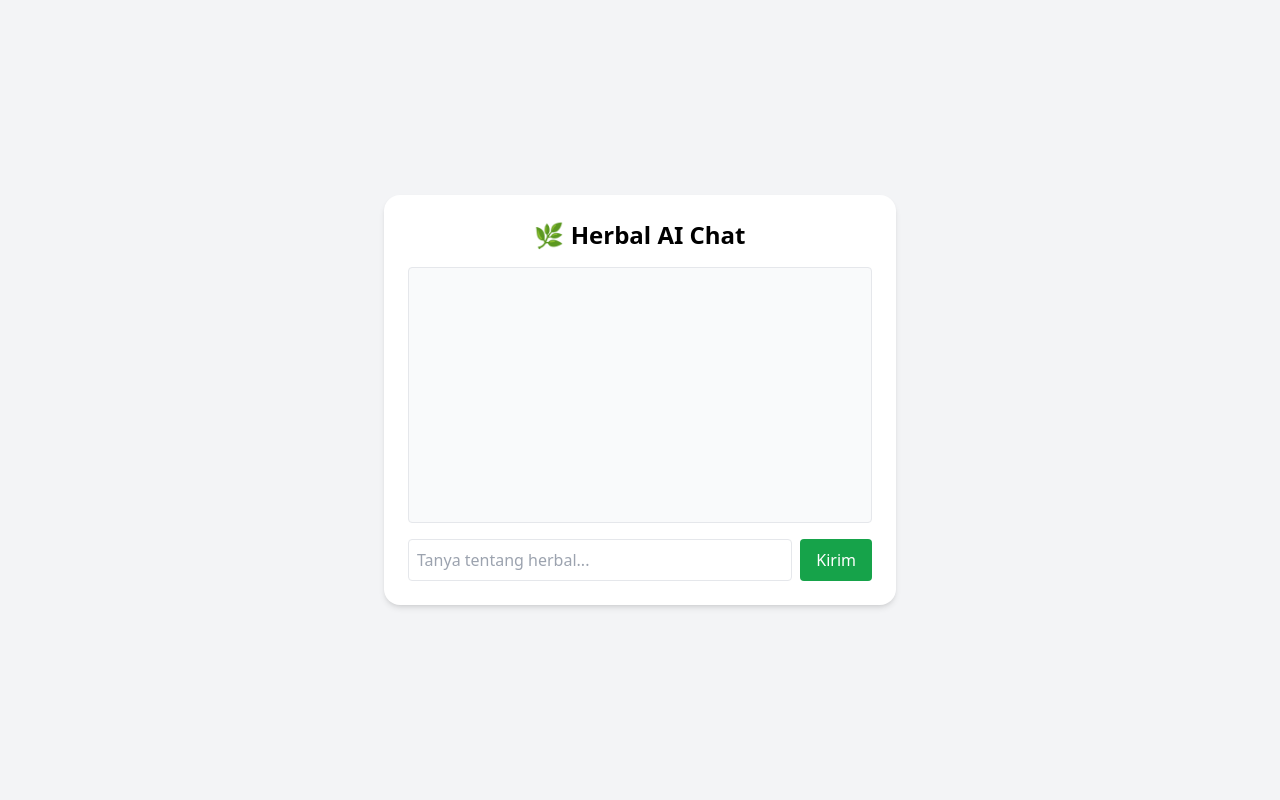
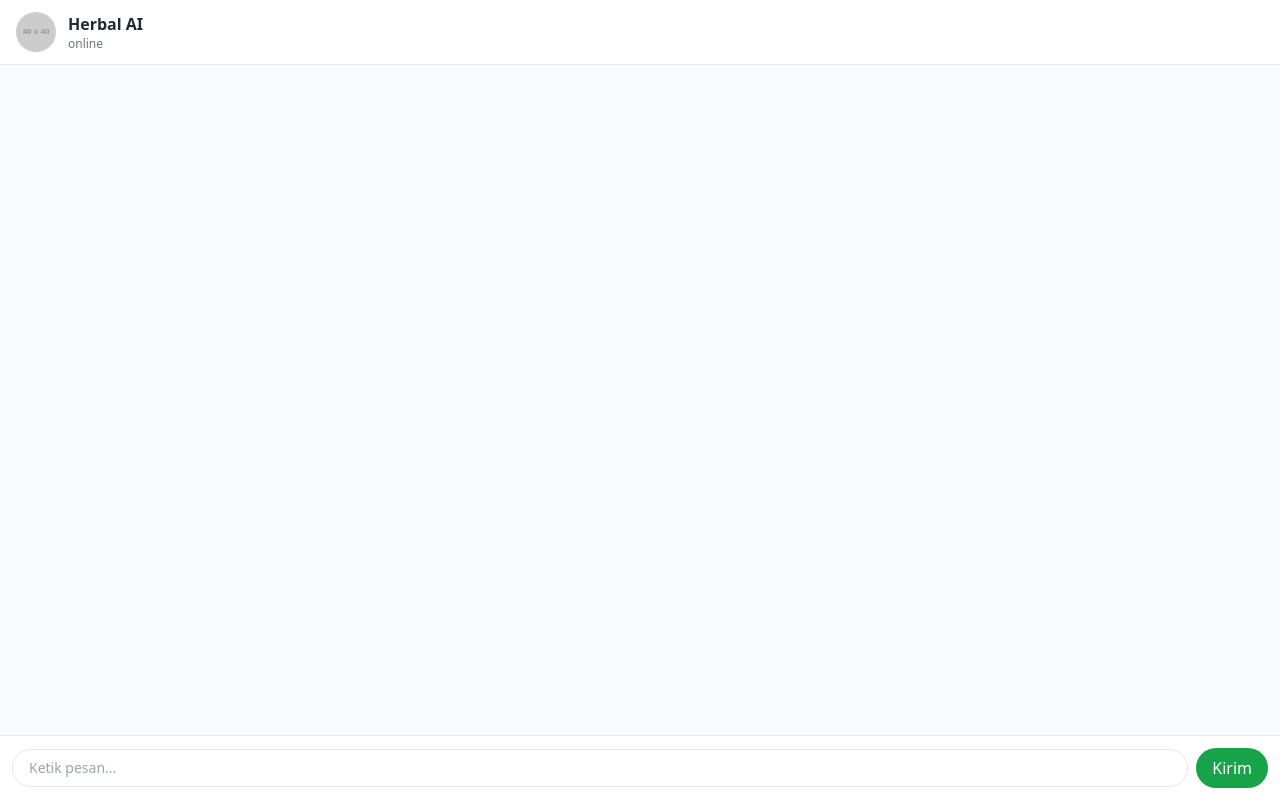
Before and after one commit to FGD-11/soal-grecia, a plain HTML site: page gemini.html in a window 1280 px wide. Drawn offline with nearby package versions, Linux system fonts and the light colour scheme; placeholder pictures from the web are drawn by us.

Commit message:
Update gemini.html

```diff
--- a/gemini.html
+++ b/gemini.html
@@ -6,17 +6,34 @@
   <title>Chat Herbal AI</title>
   <script src="https://cdn.tailwindcss.com"></script>
 </head>
-<body class="bg-gray-100 flex flex-col items-center justify-center min-h-screen">
+<body class="bg-gray-100 flex flex-col h-screen">
 
-  <div class="bg-white p-6 rounded-2xl shadow-md w-full max-w-lg">
-    <h1 class="text-2xl font-bold mb-4 text-center">🌿 Herbal AI Chat</h1>
+  <!-- Header mirip IG -->
+  <div class="bg-white border-b px-4 py-3 flex items-center gap-3 shadow-sm">
+    <img src="https://via.placeholder.com/40" alt="avatar" class="w-10 h-10 rounded-full">
+    <div>
+      <h2 class="font-semibold text-gray-800">Herbal AI</h2>
+      <p class="text-xs text-gray-500">online</p>
+    </div>
+  </div>
 
-    <div id="chatBox" class="border p-3 h-64 overflow-y-auto rounded mb-4 bg-gray-50"></div>
+  <!-- Chat Box -->
+  <div id="chatBox" class="flex-1 overflow-y-auto px-4 py-3 space-y-3 bg-gray-50">
+    <!-- contoh bubble -->
+    <!-- <div class="flex items-end gap-2">
+      <img src="https://via.placeholder.com/32" class="w-8 h-8 rounded-full">
+      <div class="bg-white p-3 rounded-2xl shadow-sm max-w-xs">Halo! Ada yang bisa dibantu?</div>
+    </div>
 
-    <div class="flex gap-2">
-      <input id="userInput" class="flex-1 border p-2 rounded" placeholder="Tanya tentang herbal...">
-      <button onclick="sendMessage()" class="bg-green-600 text-white px-4 rounded">Kirim</button>
-    </div>
+    <div class="flex justify-end">
+      <div class="bg-green-600 text-white p-3 rounded-2xl max-w-xs">Saya mau tanya tentang jahe</div>
+    </div> -->
+  </div>
+
+  <!-- Input Box -->
+  <div class="bg-white border-t p-3 flex items-center gap-2">
+    <input id="userInput" class="flex-1 border rounded-full px-4 py-2 text-sm focus:outline-none" placeholder="Ketik pesan...">
+    <button onclick="sendMessage()" class="bg-green-600 text-white px-4 py-2 rounded-full">Kirim</button>
   </div>
 
   <script>
@@ -26,8 +43,14 @@
       const userText = input.value.trim();
       if (!userText) return;
 
-      // tampilkan pesan user
-      chatBox.innerHTML += `<div class="text-right"><b>Anda:</b> ${userText}</div>`;
+      // bubble user
+      const userBubble = `
+        <div class="flex justify-end">
+          <div class="bg-green-600 text-white p-3 rounded-2xl max-w-xs">${userText}</div>
+        </div>`;
+      chatBox.innerHTML += userBubble;
+
+      chatBox.scrollTop = chatBox.scrollHeight;
 
       // kirim ke server
       const res = await fetch("http://localhost:3000/chat", {
@@ -37,10 +60,15 @@
       });
       const data = await res.json();
 
-      // tampilkan jawaban
-      chatBox.innerHTML += `<div class="text-left"><b>AI:</b> ${data.reply}</div>`;
+      // bubble AI
+      const aiBubble = `
+        <div class="flex items-end gap-2">
+          <img src="https://via.placeholder.com/32" class="w-8 h-8 rounded-full">
+          <div class="bg-white p-3 rounded-2xl shadow-sm max-w-xs">${data.reply}</div>
+        </div>`;
+      chatBox.innerHTML += aiBubble;
+
       chatBox.scrollTop = chatBox.scrollHeight;
-
       input.value = "";
     }
   </script>
```
